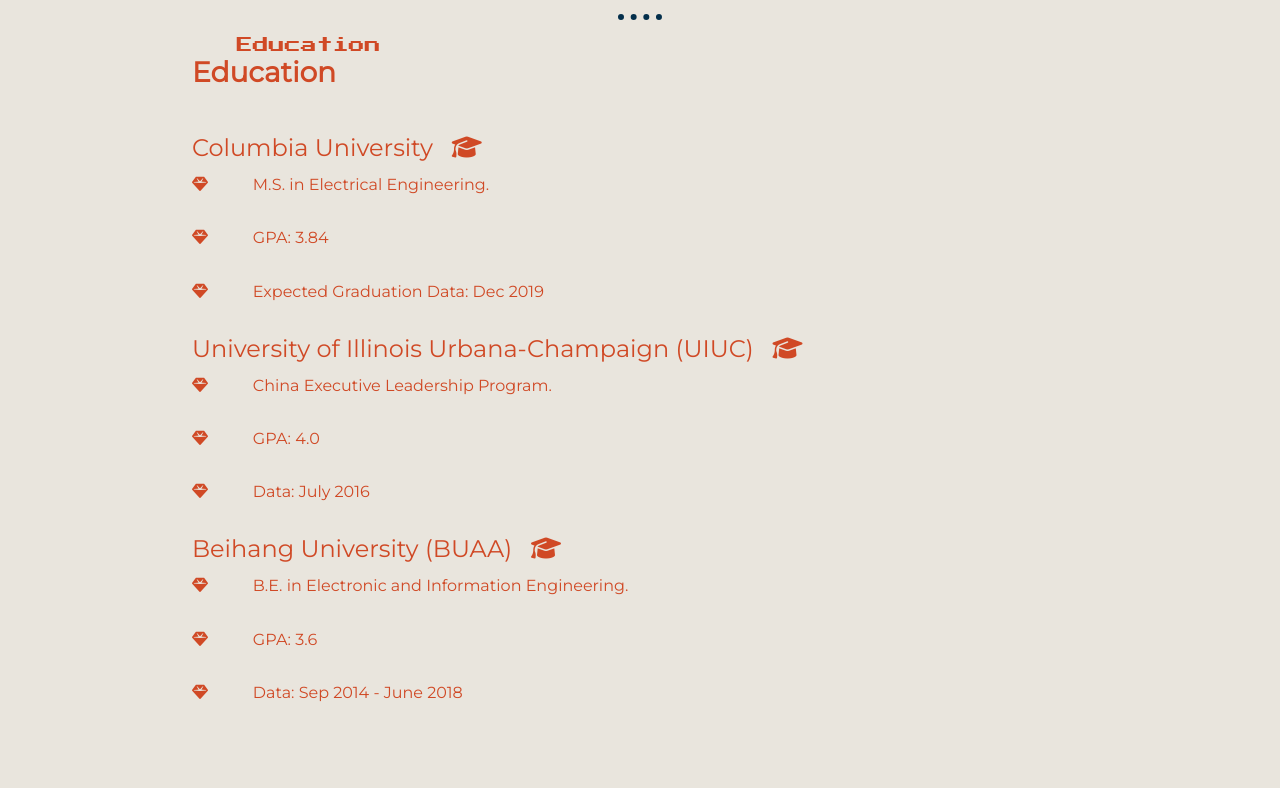
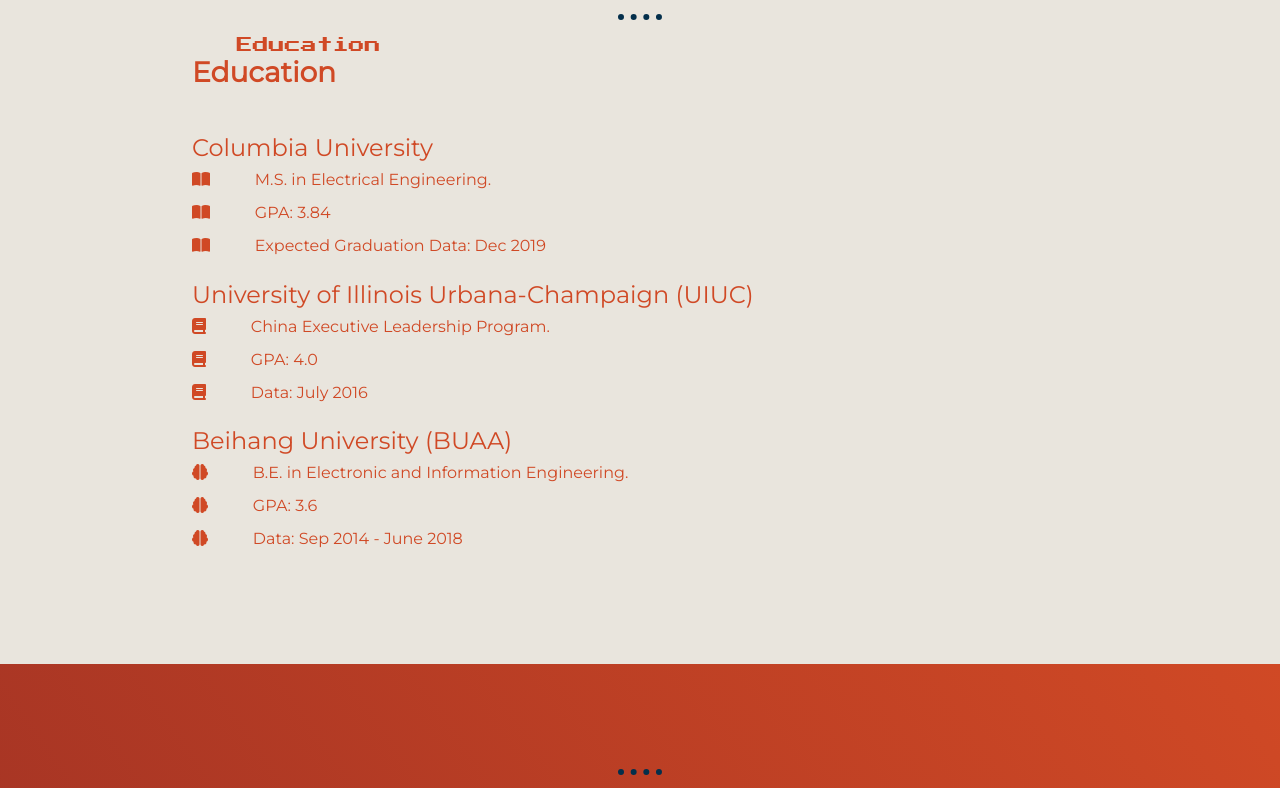
Before and after one commit to jiyuany0209/cv.jiyuan.yang, a plain HTML site: page index.html in a window 1280 px wide. Shown: the part 660-1448 px from the top of the page. Drawn offline with nearby package versions, Linux system fonts and the light colour scheme; a web font is replaced by a local one.

Commit message:
Add files via upload

```diff
--- a/css/style.css
+++ b/css/style.css
@@ -16,13 +16,12 @@
 
 .section-subtitle{
   font-size: 1.5rem;
-  padding-bottom: 0.5%;
 }
 
 .content{
   font-size: 1rem;
-  line-height: 1.2;
-  padding-bottom: 2%;
+  line-height: 1;
+  /* padding-bottom: 1% */
 }
 
 hr {
@@ -153,10 +152,9 @@
   color:
 }
 /* Education section */
-.education-title{
-  padding: 10px;
+.education-section{
+  margin-bottom: 3%;
 }
-
 /* Experience section */
 .experience{
   font-size: 1.5rem;
--- a/index.html
+++ b/index.html
@@ -109,20 +109,26 @@
       <hr size="3">
       <h6 class="section-heading-small">Education</h6>
       <h3 class="section-heading">Education</h3>
-      <h5 class="section-subtitle"> Columbia University &nbsp <i class="fas fa-graduation-cap"></i></h5>
-      <p class="content"><i class="fas fa-gem"></i>M.S. in Electrical Engineering.</p>
-      <p class="content"><i class="fas fa-gem"></i>GPA: 3.84</p>
-      <p class="content"><i class="fas fa-gem"></i>Expected Graduation Data: Dec 2019</p>
+      <div class="education-section">
+        <h5 class="section-subtitle"> Columbia University</h5>
+        <p class="content"><i class="fas fa-book-open"></i>M.S. in Electrical Engineering.</p>
+        <p class="content"><i class="fas fa-book-open"></i>GPA: 3.84</p>
+        <p class="content"><i class="fas fa-book-open"></i>Expected Graduation Data: Dec 2019</p>
+      </div>
 
-      <h5 class="section-subtitle"> University of Illinois Urbana-Champaign (UIUC) &nbsp <i class="fas fa-graduation-cap"></i> </h5>
-      <p class="content"><i class="fas fa-gem"></i>China Executive Leadership Program.</p>
-      <p class="content"><i class="fas fa-gem"></i>GPA: 4.0</p>
-      <p class="content"><i class="fas fa-gem"></i>Data: July 2016</p>
+      <div class="education-section">
+        <h5 class="section-subtitle"> University of Illinois Urbana-Champaign (UIUC)</h5>
+        <p class="content"><i class="fas fa-book"></i>China Executive Leadership Program.</p>
+        <p class="content"><i class="fas fa-book"></i>GPA: 4.0</p>
+        <p class="content"><i class="fas fa-book"></i>Data: July 2016</p>
+      </div>
 
-      <h5 class="section-subtitle"> Beihang University (BUAA) &nbsp <i class="fas fa-graduation-cap"></i></h5>
-      <p class="content"><i class="fas fa-gem"></i>B.E. in Electronic and Information Engineering.</p>
-      <p class="content"><i class="fas fa-gem"></i>GPA: 3.6</p>
-      <p class="content"><i class="fas fa-gem"></i>Data: Sep 2014 - June 2018</p>
+      <div class="education-section">
+        <h5 class="section-subtitle"> Beihang University (BUAA)</h5>
+        <p class="content"><i class="fas fa-brain"></i>B.E. in Electronic and Information Engineering.</p>
+        <p class="content"><i class="fas fa-brain"></i>GPA: 3.6</p>
+        <p class="content"><i class="fas fa-brain"></i>Data: Sep 2014 - June 2018</p>
+      </div>
 
     </div>
   </section>
```
